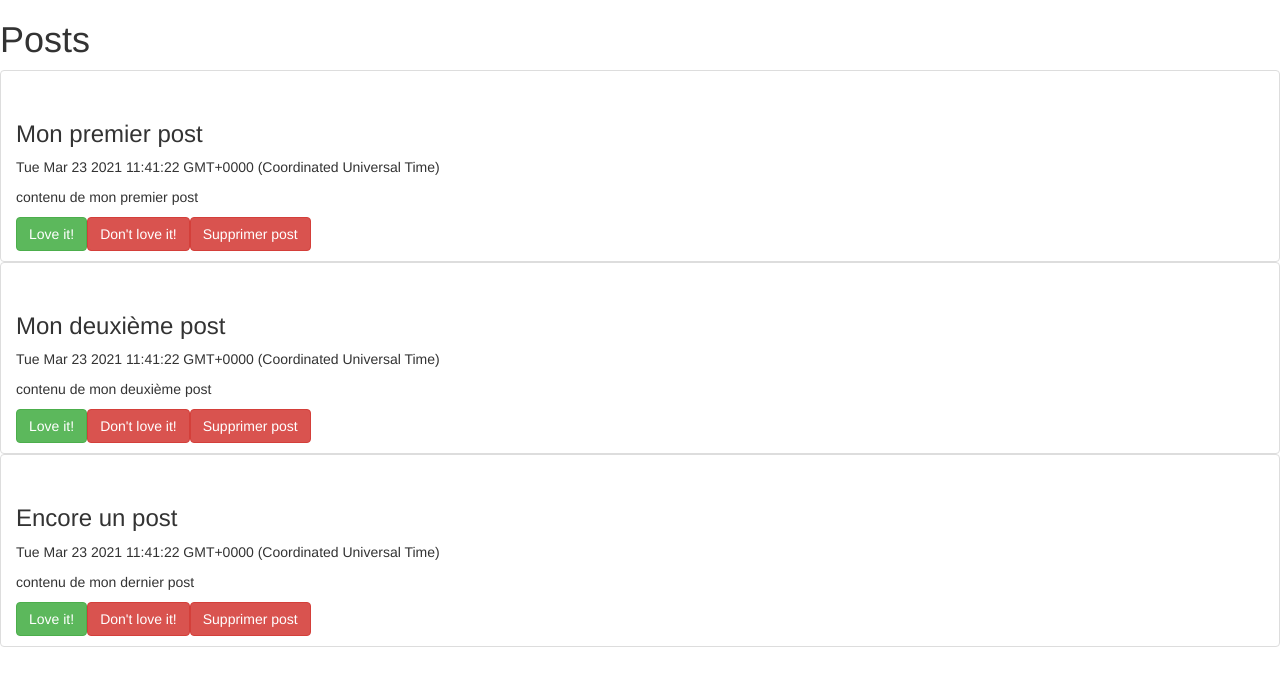
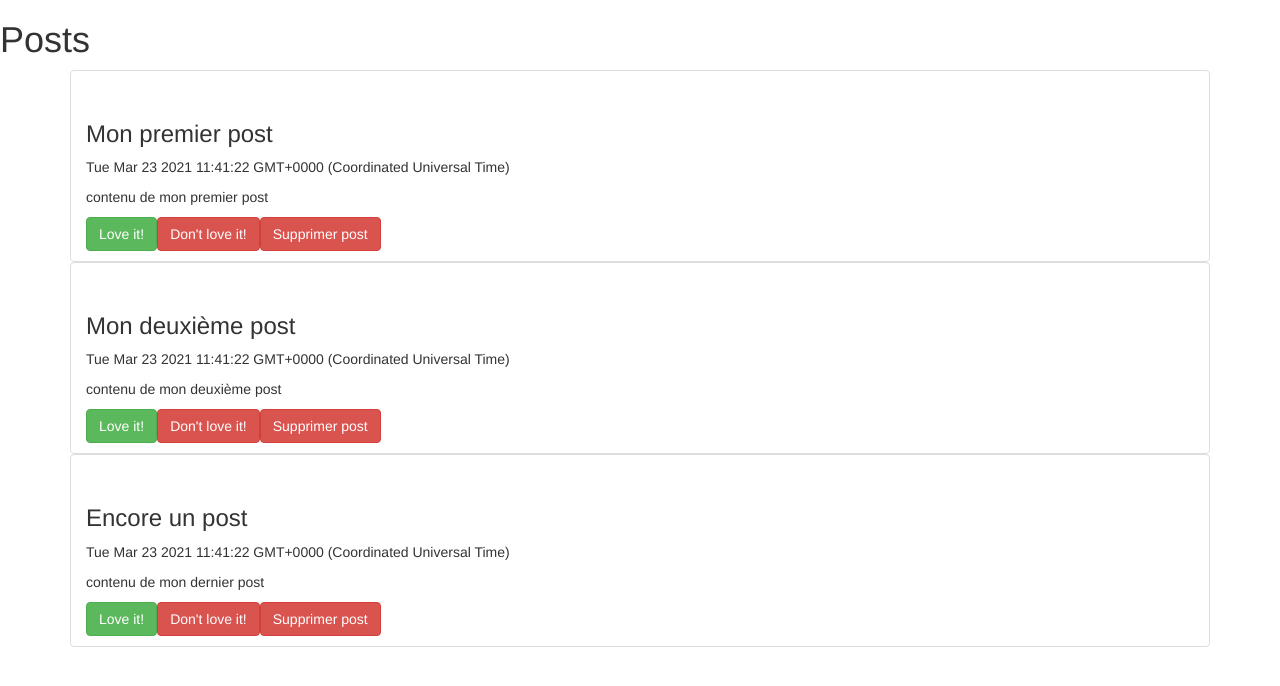
Before and after one commit to corentinV797/blog, an Angular app: page /posts in a window 1280 px wide. Before the commit this address led to /. Shown: the top 686 px of the page. Built offline with nearby package versions, Linux system fonts and the light colour scheme.

Commit message:
[feat] first routing

```diff
--- a/src/app/app.component.html
+++ b/src/app/app.component.html
@@ -1,2 +1,4 @@
 <h1>Posts</h1>
-<app-postlist></app-postlist>
+<div class="container">
+    <router-outlet></router-outlet>
+</div>
--- a/src/app/app.module.ts
+++ b/src/app/app.module.ts
@@ -1,11 +1,18 @@
 import { NgModule } from '@angular/core';
 import { BrowserModule } from '@angular/platform-browser';
+import { Routes, RouterModule } from '@angular/router';
 
 import { AppRoutingModule } from './app-routing.module';
 import { AppComponent } from './app.component';
 import { PostlistComponent } from './postlist/postlist.component';
 import { PostlistitemComponent } from './postlistitem/postlistitem.component';
 import { PostsService } from './services/posts.service';
+
+const appRoutes: Routes = [
+  { path: 'posts', component: PostlistComponent },
+  { path: '', redirectTo: 'posts', pathMatch: 'full' },
+  { path: '**', redirectTo: 'posts' }
+];
 
 @NgModule({
   declarations: [
@@ -15,7 +22,8 @@ import { PostsService } from './services/posts.service';
   ],
   imports: [
     BrowserModule,
-    AppRoutingModule
+    AppRoutingModule,
+    RouterModule.forRoot(appRoutes)
   ],
   providers: [PostsService],
   bootstrap: [AppComponent]
```
